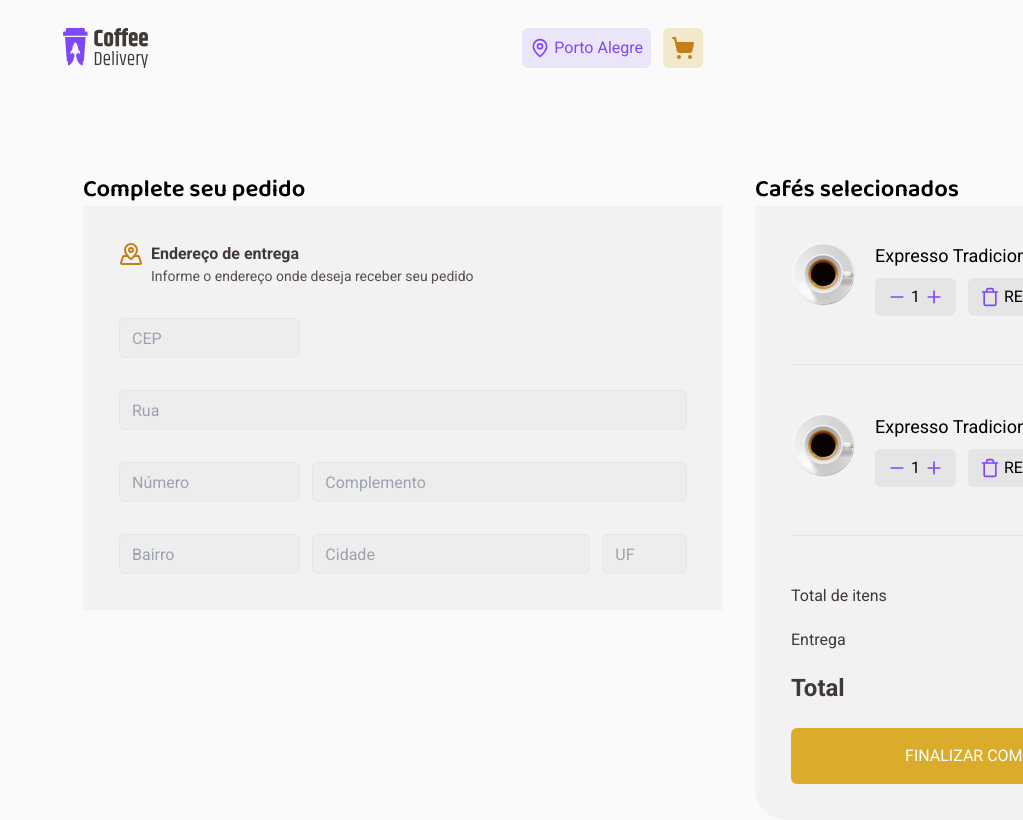
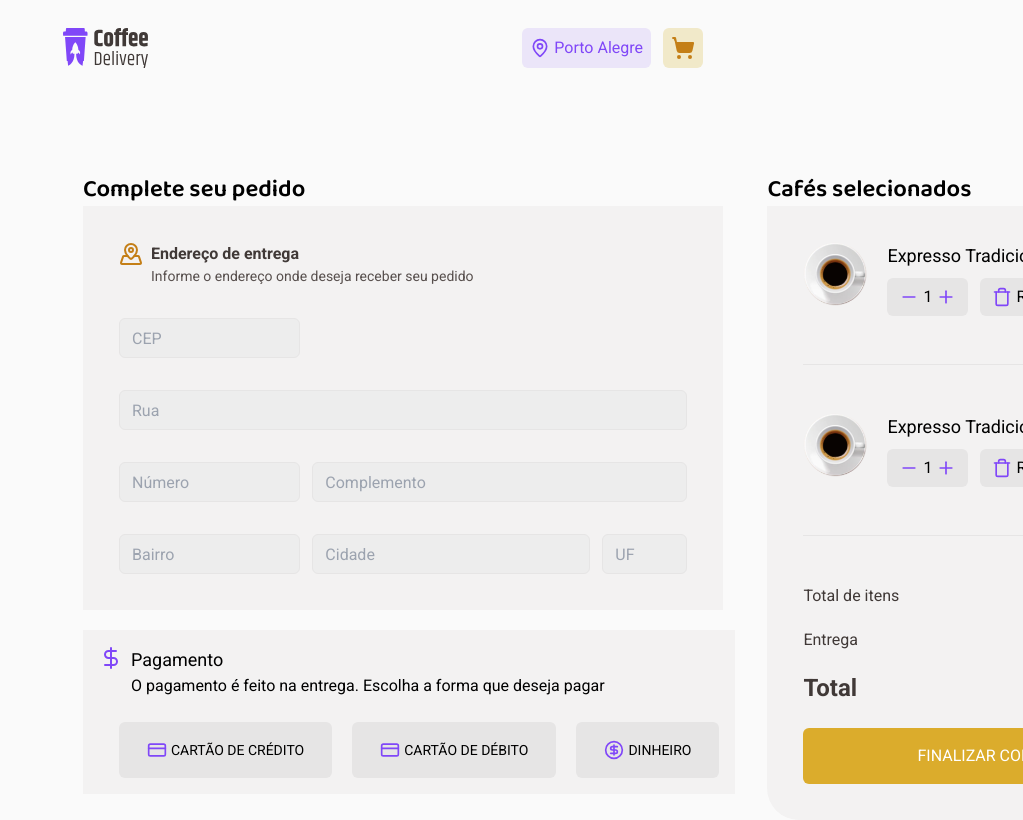
Before and after one commit to villarzz/coffeDelivery, a React (Vite) app in the folder coffeDelivery/: page /checkout in a window 1280 px wide. Shown: the top 820 px of the page, without its empty margins (257-1280 px from the left). Built offline with nearby package versions, Linux system fonts and the light colour scheme.

Commit message:
FEAT: adding payment card

```diff
--- /dev/null
+++ b/coffeDelivery/src/pages/Checkout/components/Payment.tsx
@@ -0,0 +1,31 @@
+import { CircleDollarSign, CreditCard, DollarSign } from "lucide-react";
+
+export function Payment() {
+  return (
+    <div className="bg-coffe-800 p-4 ml-[340px]">
+      <div className="flex">
+        <DollarSign className="text-coffe-300" />
+        <div className="ml-2">
+          <p className="text-lg">Pagamento</p>
+          <p>
+            O pagamento é feito na entrega. Escolha a forma que deseja pagar
+          </p>
+        </div>
+      </div>
+      <div className="flex items-start mt-6">
+        <button className="bg-coffe-901 p-7 h-[38px] flex justify-start items-center gap-1 rounded-md ml-5">
+          <CreditCard className="text-coffe-300 size-5" />
+          <p className="whitespace-nowrap text-sm">CARTÃO DE CRÉDITO</p>
+        </button>
+        <button className="bg-coffe-901 p-7 h-[38px] flex justify-center items-center gap-1 rounded-md ml-5">
+          <CreditCard className="text-coffe-300 size-5" />
+          <p className="whitespace-nowrap text-sm">CARTÃO DE DÉBITO</p>
+        </button>
+        <button className="bg-coffe-901 p-7 h-[38px] flex justify-center items-center gap-1 rounded-md ml-5">
+          <CircleDollarSign className="text-coffe-300 size-5" />
+          <p className="text-sm">DINHEIRO</p>
+        </button>
+      </div>
+    </div>
+  );
+}
--- a/coffeDelivery/src/pages/Checkout/index.tsx
+++ b/coffeDelivery/src/pages/Checkout/index.tsx
@@ -1,6 +1,7 @@
 import { Header } from "../../components/Header";
+import { DeliveryInfos } from "./components/DeliveryInfos";
 import { ItensToCheckout } from "./components/ItensToCheckout";
-import { DeliveryInfos } from "./components/deliveryInfos";
+import { Payment } from "./components/Payment";
 
 export function Checkout() {
   return (
@@ -8,7 +9,10 @@ export function Checkout() {
       <div>
         <Header />
         <div className="flex gap-8">
-          <DeliveryInfos></DeliveryInfos>
+          <div className="flex flex-col gap-5">
+            <DeliveryInfos></DeliveryInfos>
+            <Payment></Payment>
+          </div>
           <ItensToCheckout></ItensToCheckout>
         </div>
       </div>
```
